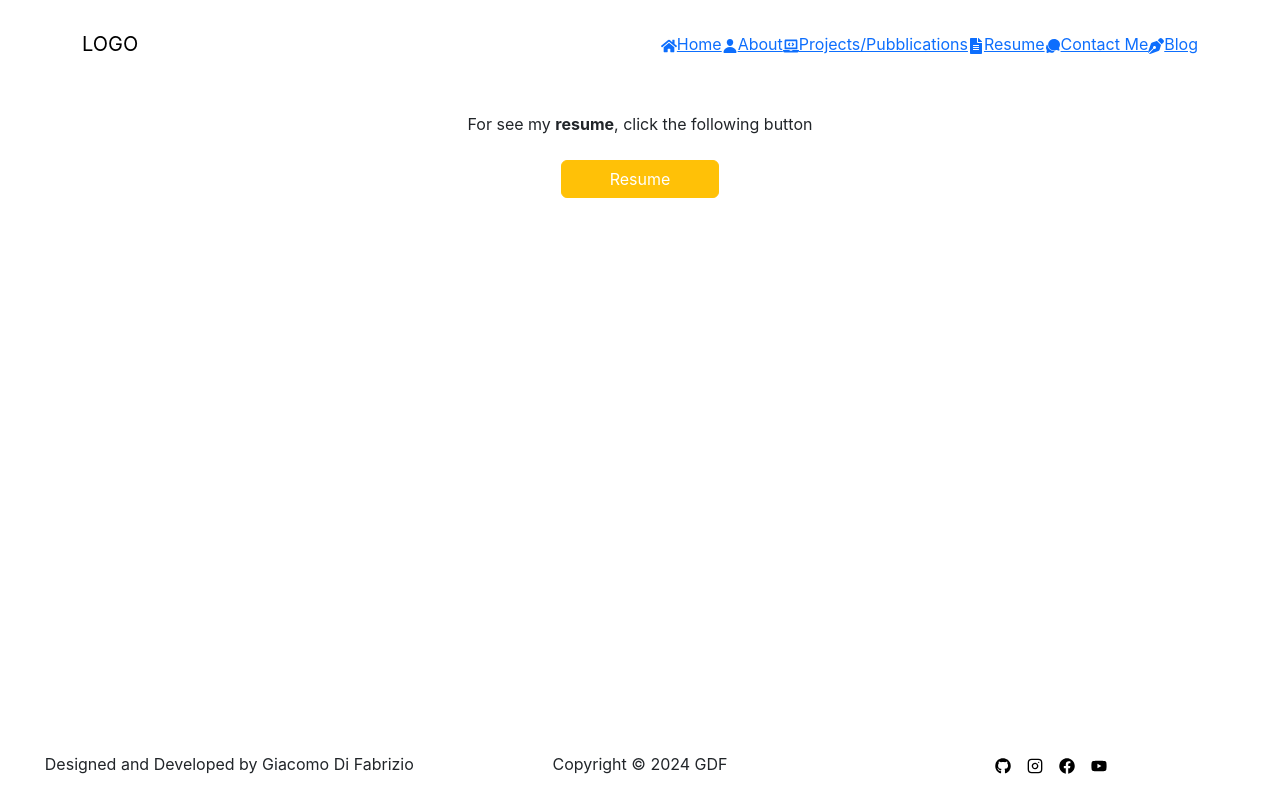
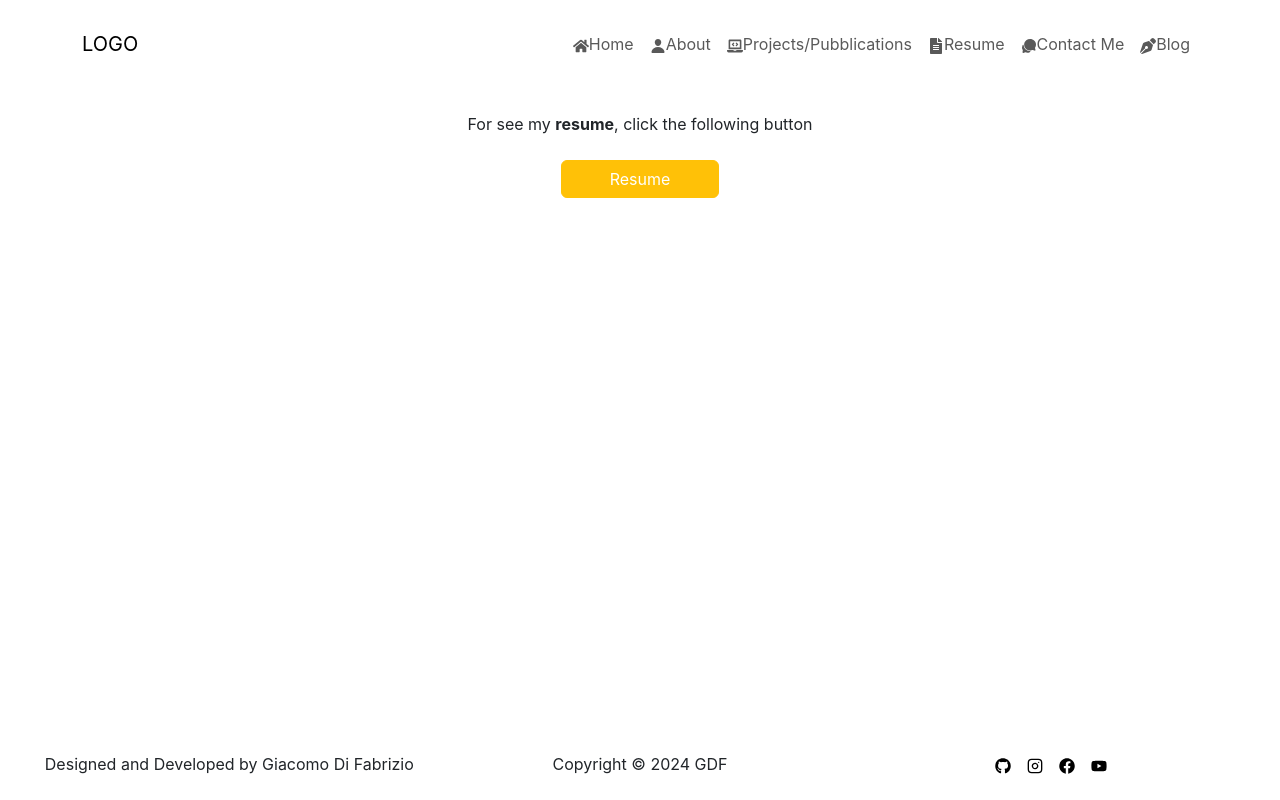
Before and after one commit to GiacomoDiFa/PortfolioGDF, a React (Create React App) app: page /PortfolioGDF/resume in a window 1280 px wide. Built offline with nearby package versions, Linux system fonts and the light colour scheme; the HTML template or start-up script is replaced by a standard one.

Commit message:
Now navbar for web should work

```diff
--- a/src/components/NavBar.js
+++ b/src/components/NavBar.js
@@ -21,27 +21,31 @@ function NavBar() {
           className="justify-content-end"
         >
           <Nav>
-            <Link to="/">
+            <Link to="/" className="nav-link">
               <FaHome />
               Home
             </Link>
-            <Link to="/about">
+            <Link to="/about" className="nav-link">
               <IoPerson />
               About
             </Link>
-            <Link to="/projects">
+            <Link to="/projects" className="nav-link">
               <FaLaptopCode />
               Projects/Pubblications
             </Link>
-            <Link to="/resume">
+            <Link to="/resume" className="nav-link">
               <FaFileAlt />
               Resume
             </Link>
-            <Link to="/contacts">
+            <Link to="/contacts" className="nav-link">
               <IoChatbubbles />
               Contact Me
             </Link>
-            <Link to="https://giacomodifa.github.io/BlogGDF/" target="blank">
+            <Link
+              to="https://giacomodifa.github.io/BlogGDF/"
+              target="blank"
+              className="nav-link"
+            >
               <FaPenNib />
               Blog
             </Link>
```
